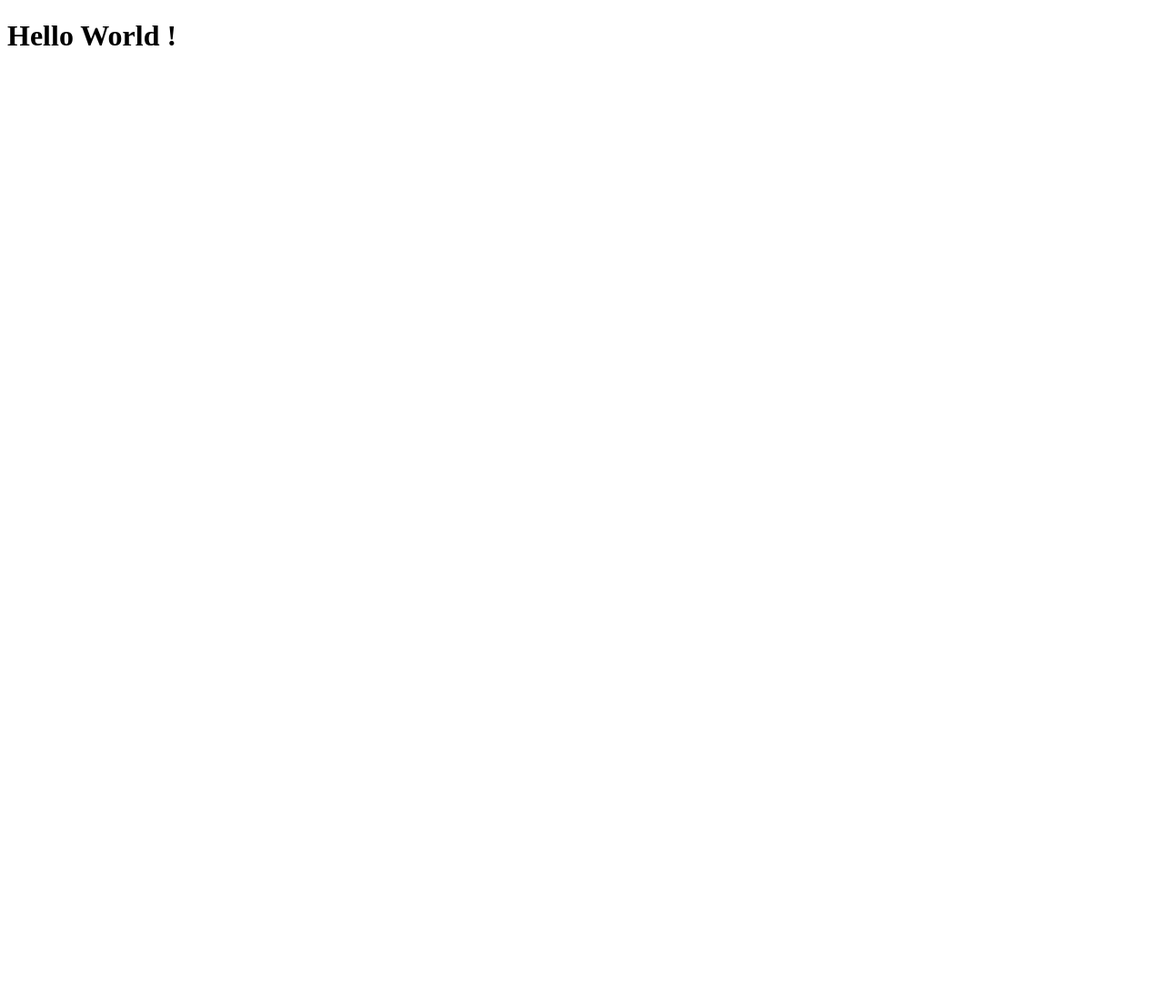
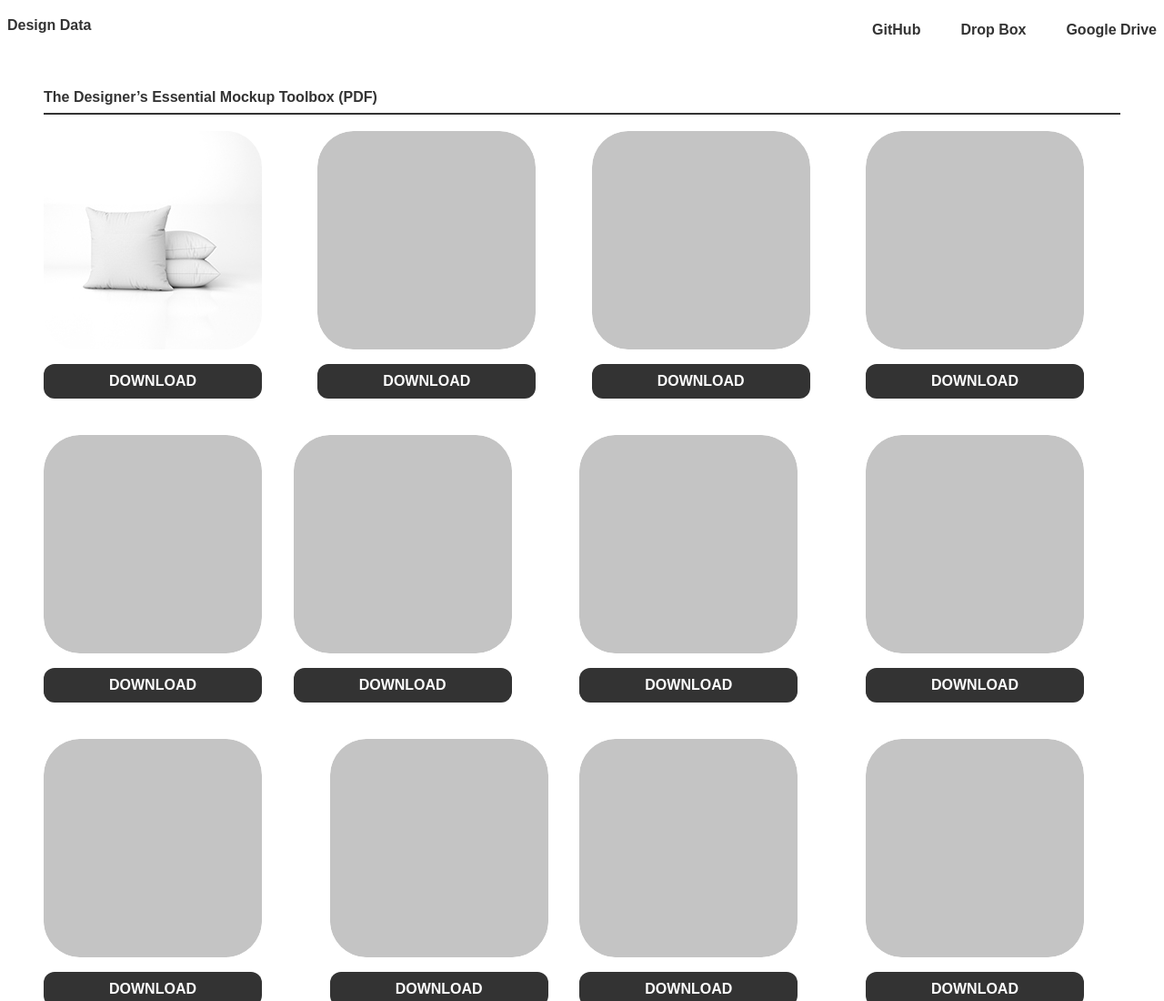
Before and after one commit to ckleo-design/designdata, a plain HTML site: page index.html in a window 1280 px wide. Shown: the top 1100 px of the page at 91% size. Before the commit the page ends 800 px from the top, so only its background shows below. Drawn offline with nearby package versions, Linux system fonts and the light colour scheme; files that its build step writes are made by us from their sources.

Commit message:
base design

```diff
--- a/index.html
+++ b/index.html
@@ -9,7 +9,180 @@
 </head>
 
 <body>
-  <h1>Hello World !</h1>
+  <header>
+    <h1>Design Data</h1>
+    <ul>
+      <li><a href=""></a></li>
+      <li><a href="">GitHub</a></li>
+      <li><a href="">Drop Box</a></li>
+      <li><a href="https://drive.google.com/drive/folders/1DS8InqYGU_bWJaCyYDLWcEjTrSJHNy3R?usp=sharing" target="_blank">Google Drive</a></li>
+    </ul>
+  </header>
+  <section class="dataSection">
+    <h2 class="sectionTitle title1">The Designer’s Essential Mockup Toolbox<span><a class="titleLink" href="https://drive.google.com/file/d/1V5FMyAVx2z_SSGmmIGDzS3EKFh8KFS7S/view?usp=sharing" target="_blank"> (PDF)</a></span></h2>
+    <div class="dataArea">
+      <div class="dataBox">
+        <div class="dataImg">
+          <img src="images/data1.jpg" alt="">
+        </div>
+        <div class="dataDlBtn">
+          <a href="https://drive.google.com/file/d/11ua5mgQPAqBrFjwNsd7Tgn3Qz4XacEuA/view?usp=sharing" target="_blank" target="_blank">DOWNLOAD</a>
+        </div>
+      </div>
+      <div class="dataBox">
+        <div class="dataImg">
+          <img src="images/data_img_sample.png" alt="">
+        </div>
+        <div class="dataDlBtn">
+          <a href="#" target="_blank">DOWNLOAD</a>
+        </div>
+      </div>
+      <div class="dataBox">
+        <div class="dataImg">
+          <img src="images/data_img_sample.png" alt="">
+        </div>
+        <div class="dataDlBtn">
+          <a href="#" target="_blank">DOWNLOAD</a>
+        </div>
+      </div>
+      <div class="dataBox">
+        <div class="dataImg">
+          <img src="images/data_img_sample.png" alt="">
+        </div>
+        <div class="dataDlBtn">
+          <a href="#" target="_blank">DOWNLOAD</a>
+        </div>
+      </div>
+      <div class="dataBox">
+        <div class="dataImg">
+          <img src="images/data_img_sample.png" alt="">
+        </div>
+        <div class="dataDlBtn">
+          <a href="#" target="_blank">DOWNLOAD</a>
+        </div>
+      </div>
+      <div class="dataBox">
+        <div class="dataImg">
+          <img src="images/data_img_sample.png" alt="">
+        </div>
+        <div class="dataDlBtn">
+          <a href="#" target="_blank">DOWNLOAD</a>
+        </div>
+      </div>
+      <div class="dataBox">
+        <div class="dataImg">
+          <img src="images/data_img_sample.png" alt="">
+        </div>
+        <div class="dataDlBtn">
+          <a href="#" target="_blank">DOWNLOAD</a>
+        </div>
+      </div>
+      <div class="dataBox">
+        <div class="dataImg">
+          <img src="images/data_img_sample.png" alt="">
+        </div>
+        <div class="dataDlBtn">
+          <a href="#" target="_blank">DOWNLOAD</a>
+        </div>
+      </div>
+      <div class="dataBox">
+        <div class="dataImg">
+          <img src="images/data_img_sample.png" alt="">
+        </div>
+        <div class="dataDlBtn">
+          <a href="#" target="_blank">DOWNLOAD</a>
+        </div>
+      </div>
+      <div class="dataBox">
+        <div class="dataImg">
+          <img src="images/data_img_sample.png" alt="">
+        </div>
+        <div class="dataDlBtn">
+          <a href="#" target="_blank">DOWNLOAD</a>
+        </div>
+      </div>
+      <div class="dataBox">
+        <div class="dataImg">
+          <img src="images/data_img_sample.png" alt="">
+        </div>
+        <div class="dataDlBtn">
+          <a href="#" target="_blank">DOWNLOAD</a>
+        </div>
+      </div>
+      <div class="dataBox">
+        <div class="dataImg">
+          <img src="images/data_img_sample.png" alt="">
+        </div>
+        <div class="dataDlBtn">
+          <a href="#" target="_blank">DOWNLOAD</a>
+        </div>
+      </div>
+      <div class="dataBox">
+        <div class="dataImg">
+          <img src="images/data_img_sample.png" alt="">
+        </div>
+        <div class="dataDlBtn">
+          <a href="#" target="_blank">DOWNLOAD</a>
+        </div>
+      </div>
+      <div class="dataBox">
+        <div class="dataImg">
+          <img src="images/data_img_sample.png" alt="">
+        </div>
+        <div class="dataDlBtn">
+          <a href="#" target="_blank">DOWNLOAD</a>
+        </div>
+      </div>
+      <div class="dataBox">
+        <div class="dataImg">
+          <img src="images/data_img_sample.png" alt="">
+        </div>
+        <div class="dataDlBtn">
+          <a href="#" target="_blank">DOWNLOAD</a>
+        </div>
+      </div>
+      <div class="dataBox">
+        <div class="dataImg">
+          <img src="images/data_img_sample.png" alt="">
+        </div>
+        <div class="dataDlBtn">
+          <a href="#" target="_blank">DOWNLOAD</a>
+        </div>
+      </div>
+      <div class="dataBox">
+        <div class="dataImg">
+          <img src="images/data_img_sample.png" alt="">
+        </div>
+        <div class="dataDlBtn">
+          <a href="#" target="_blank">DOWNLOAD</a>
+        </div>
+      </div>
+      <div class="dataBox">
+        <div class="dataImg">
+          <img src="images/data_img_sample.png" alt="">
+        </div>
+        <div class="dataDlBtn">
+          <a href="#" target="_blank">DOWNLOAD</a>
+        </div>
+      </div>
+      <div class="dataBox">
+        <div class="dataImg">
+          <img src="images/data_img_sample.png" alt="">
+        </div>
+        <div class="dataDlBtn">
+          <a href="#" target="_blank">DOWNLOAD</a>
+        </div>
+      </div>
+      <div class="dataBox">
+        <div class="dataImg">
+          <img src="images/data_img_sample.png" alt="">
+        </div>
+        <div class="dataDlBtn">
+          <a href="#" target="_blank">DOWNLOAD</a>
+        </div>
+      </div>
+    </div>
+  </section>
 </body>
 
 </html>
--- a/main.scss
+++ b/main.scss
@@ -0,0 +1,102 @@
+// main.css
+$font: "Montserrat Alternates", sans-serif;
+
+header {
+  max-width: 1440px;
+  margin: 0 auto 40px;
+  height: 50px;
+  display: flex;
+  justify-content: space-between;
+
+  h1 {
+    font-family: $font;
+    font-weight: bold;
+    font-size: 16px;
+    color: #333;
+  }
+
+  ul {
+    li {
+      display: inline;
+      list-style: none;
+      font-family: $font;
+      font-weight: bold;
+      font-size: 16px;
+      margin-right: 40px;
+
+      &:last-child {
+        margin-right: 0;
+      }
+
+      a {
+        color: #333;
+        text-decoration: none;
+      }
+    }
+  }
+}
+
+.dataSection {
+  max-width: 1440px;
+  padding: 0 40px;
+  margin: 0 auto;
+
+  h2.sectionTitle {
+    font-family: $font;
+    font-weight: bold;
+    font-size: 16px;
+    color: #333;
+    padding-bottom: 8px;
+    margin-bottom: 18px;
+    border-bottom: 2px solid #333;
+
+    a.titleLink {
+      color: #333;
+      text-decoration: none;
+    }
+  }
+
+  .dataArea {
+    display: flex;
+    justify-content: space-between;
+    flex-direction: row;
+    flex-wrap: wrap;
+
+    .dataBox {
+      width: 240px;
+      margin: 0 40px 40px 0;
+
+      &:nth-child(5n) {
+        margin-right: 0;
+      }
+
+      div.dataImg {
+        width: 240px;
+        height: 240px;
+
+        img {
+          width: 100%;
+          height: 100%;
+          border-radius: 40px;
+        }
+      }
+
+      div.dataDlBtn {
+        margin-top: 16px;
+        background: #333;
+        border-radius: 12px;
+
+        a {
+          display: block;
+          padding: 10px 0;
+          text-align: center;
+          font-family: $font;
+          font-weight: bold;
+          font-size: 16px;
+          color: #fdfdfd;
+          text-decoration: none;
+        }
+      }
+    }
+  }
+}
```
Also changed, not shown: images/data1.jpg (added), images/data_img_sample.png (added), main.css (added), main.min.css (deleted).
